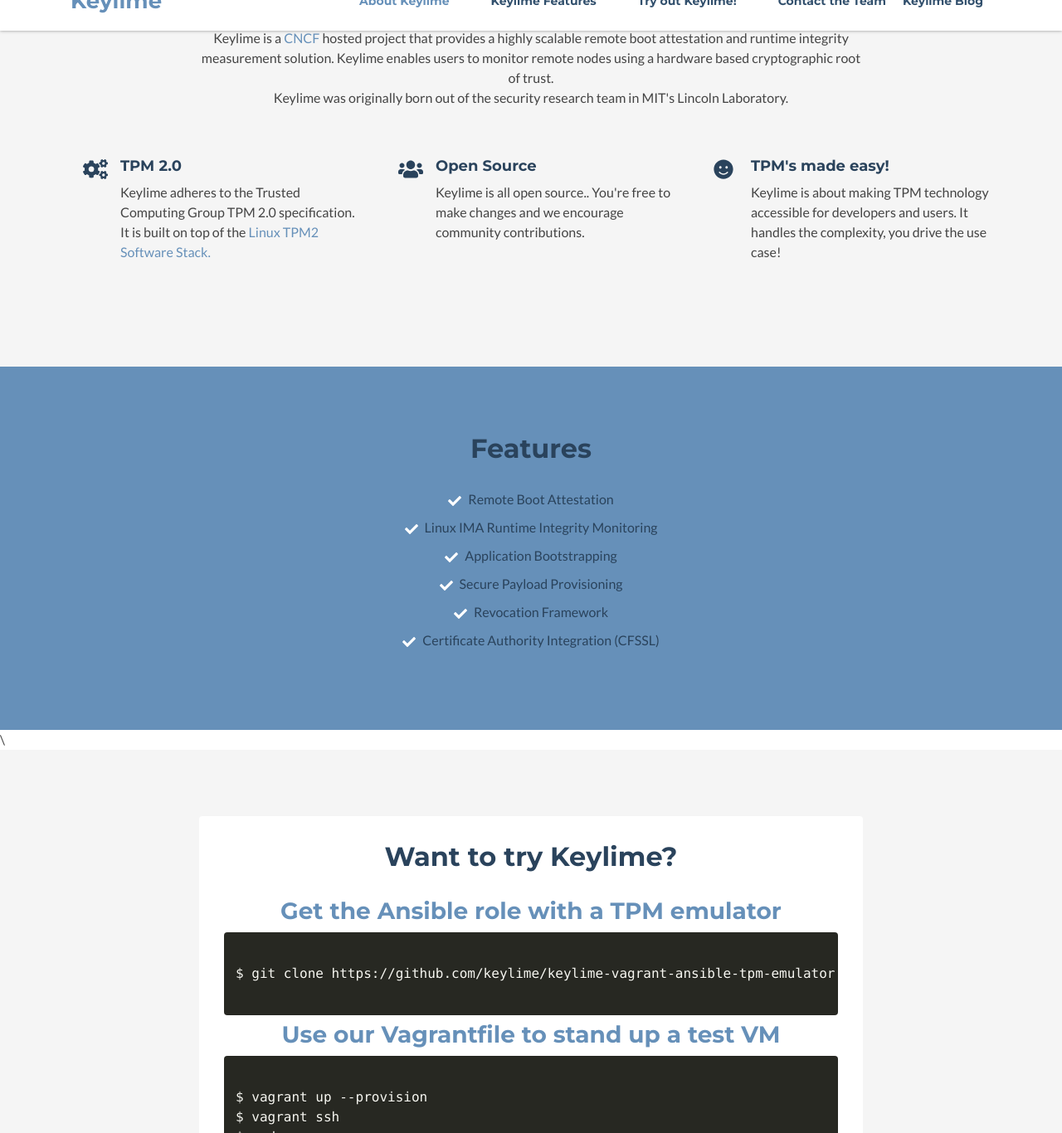
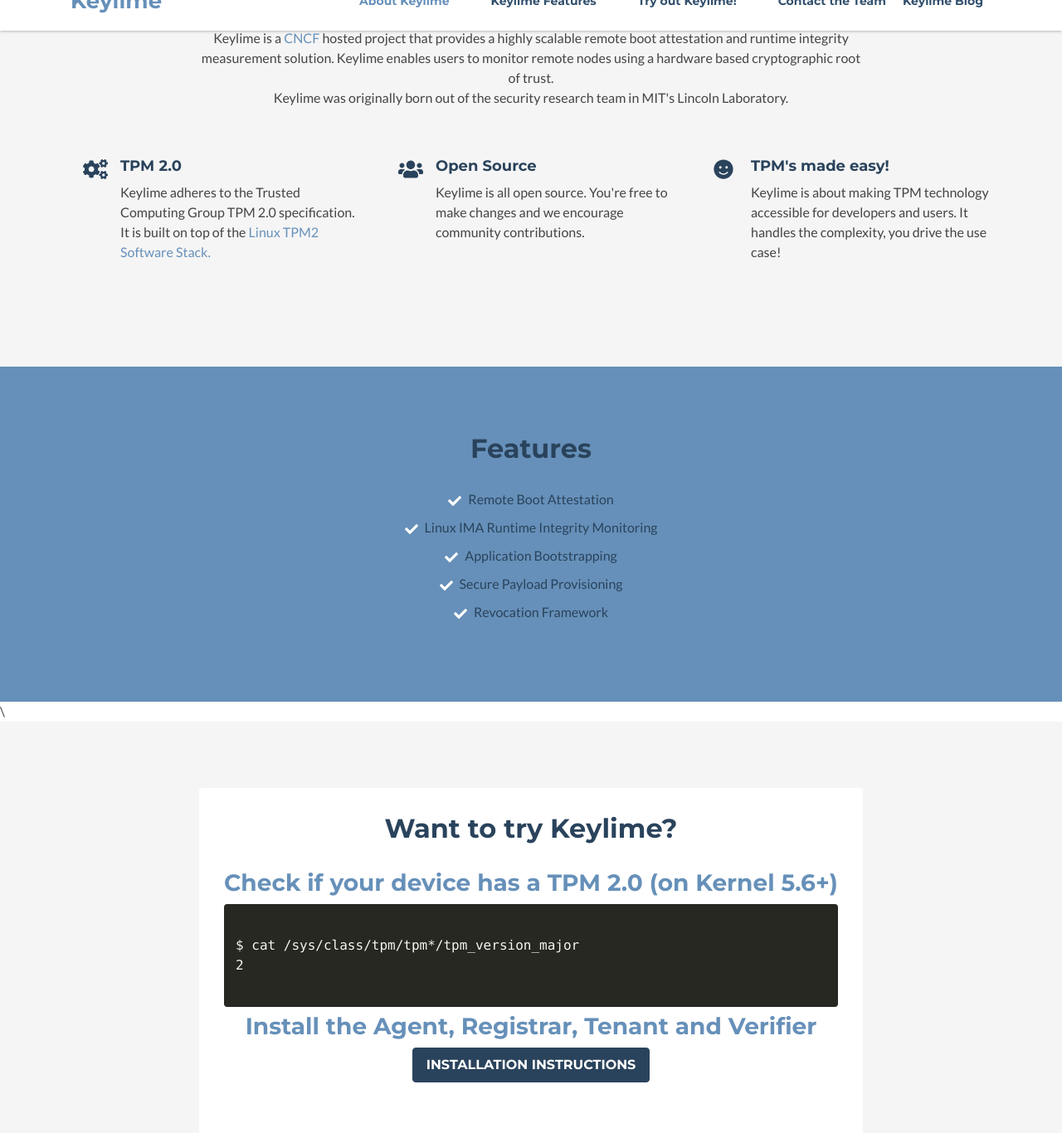
Before and after one commit to keylime/keylime.github.io, a Jekyll site: the page built from index.md, in a window 1280 px wide and 1400 px high, scrolled down 1296 px, cut to the strip 34-1400 px from the top of the window. Shown: the whole strip at 83% size. Built offline with Jekyll 4.4.1, drawn with Linux system fonts in a browser that asks for light colours; nearby versions of some CDN libraries; a file with an impossible date is left out; some of the changed text lies outside the part shown.

Commit message:
Squashing commits together

```diff
--- a/_includes/about.html
+++ b/_includes/about.html
@@ -26,7 +26,7 @@
                  </div>
                  <div class="content">
                      <h3 class="sub-title">Open Source</h3>
-                     <p>Keylime is all open source.. You're free to make changes and we encourage community contributions.</p>
+                     <p>Keylime is all open source. You're free to make changes and we encourage community contributions.</p>
                  </div><!--//content-->
              </div><!--//item-->
              <div class="item col-md-4 col-sm-6 col-xs-12">
--- a/_includes/docs.html
+++ b/_includes/docs.html
@@ -3,54 +3,23 @@
     <div class="container">
         <div class="docs-inner">
         <h2 class="title text-center">Want to try Keylime?</h2>
-        <div class="block">
-            <h3 class="sub-title text-center">Get the Ansible role with a TPM emulator</h3>
-            <div class="code-block">
+        <h3 class="sub-title text-center">Check if your device has a TPM 2.0 (on Kernel 5.6+)</h3>
+        <div class="code-block">
                 <!--//Use Prismjs - http://prismjs.com/index.html#basic-usage -->
                 <pre><code class="language-markup">
-$ git clone https://github.com/keylime/keylime-vagrant-ansible-tpm-emulator
+$ cat /sys/class/tpm/tpm*/tpm_version_major
+2
                  </code></pre>
-            </div><!--//code-block-->
-            <h3 class="sub-title text-center">Use our Vagrantfile to stand up a test VM</h3>
-            <div class="code-block">
-                <!--//Use Prismjs - http://prismjs.com/index.html#basic-usage -->
-                <pre><code class="language-markup">
-$ vagrant up --provision
-$ vagrant ssh
-$ sudo -s
-                 </code></pre>
-            </div><!--//code-block-->
-            <h3 class="sub-title text-center">Start the verifier</h3>
-            <div class="code-block">
-                <!--//Use Prismjs - http://prismjs.com/index.html#basic-usage -->
-                <pre><code class="language-markup">
-# keylime_verifier
-Using config file /etc/keylime.conf
-2020-09-30 10:14:57.227 - keylime.cloudverifier - INFO - Starting Keylime Verifier (tornado) on port 8881, use <Ctrl-C> to stop
-                 </code></pre>
-            </div><!--//code-block-->
-            <h3 class="sub-title text-center">Start the registrar</h3>
-            <div class="code-block">
-                <!--//Use Prismjs - http://prismjs.com/index.html#basic-usage -->
-                <pre><code class="language-markup">
-# keylime_registrar
-Using config file /etc/keylime.conf
-2020-09-30 10:15:44.440 - keylime.cloudverifier_common - INFO - Setting up TLS...
-                 </code></pre>
-            </div><!--//code-block-->
-            <h3 class="sub-title text-center">Start the Keylime agent</h3>
-            <div class="code-block">
-                <!--//Use Prismjs - http://prismjs.com/index.html#basic-usage -->
-                <pre><code class="language-markup">
-# keylime_agent
-Using config file /etc/keylime.conf
-2020-09-30 10:16:40.426 - keylime.secure_mount - INFO - mounting secure storage location /var/lib/keylime/secure on tmpfs
-                 </code></pre>
-           </div><!--//block-->
-           <h3 class="sub-title text-center">Try out run-time attestation..</h3>
+        <h3 class="sub-title text-center">Install the Agent, Registrar, Tenant and Verifier</h3>
+        <div class="block">
+            <p class="text-center">
+                <a class="btn btn-cta-primary" href="https://keylime.readthedocs.io/en/latest/user_guide/runtime_ima.html" target="_blank">Installation instructions</a>
+            </p>
+        </div><!--//block-->
+           <h3 class="sub-title text-center">Try out run-time attestation</h3>
            <div class="block">
                <p class="text-center">
-                   <a class="btn btn-cta-primary" href="https://keylime-docs.readthedocs.io/en/latest/user_guide/runtime_ima.html" target="_blank">Run-time setup</a>
+                   <a class="btn btn-cta-primary" href="https://keylime.readthedocs.io/en/latest/user_guide/runtime_ima.html" target="_blank">Run-time setup</a>
                </p>
            </div><!--//block-->
     </div><!--//container-->
--- a/_includes/features.html
+++ b/_includes/features.html
@@ -8,7 +8,6 @@
             <li><i class="fas fa-check"></i> Application Bootstrapping</li>
             <li><i class="fas fa-check"></i> Secure Payload Provisioning</li>
             <li><i class="fas fa-check"></i> Revocation Framework</li>
-            <li><i class="fas fa-check"></i> Certificate Authority Integration (CFSSL)</li>
         </ul>
     </div><!--//container-->
 </section><!--//features-->
--- a/_includes/footer.html
+++ b/_includes/footer.html
@@ -1,9 +1,8 @@
 <footer class="footer">
-<style>.keylime-green {color:#40d837;}</style>
     <div class="container text-center">
-        <small class="copyright">Copyright the Keylime Contributors</small>
+	    <small class="copyright">Copyright the Keylime Contributors</small><br>
         <!--/* This template is released under the Creative Commons Attribution 3.0 License. Please keep the attribution link below when using for your own project. Thank you for your support. :) If you'd like to use the template without the attribution, you can buy the commercial license via our website: themes.3rdwavemedia.com */-->
-        <small class="copyright">Website template designed with <i class="fas fa-heart keylime-green"></i> by <a href="https://themes.3rdwavemedia.com" target="_blank">Xiaoying Riley</a> for developers</small>
+        <small class="copyright">Website template designed with <i class="fas fa-heart"></i> by <a href="https://themes.3rdwavemedia.com" target="_blank">Xiaoying Riley</a> for developers</small>
     </div><!--//container-->
 </footer><!--//footer-->
 
--- a/_includes/promo.html
+++ b/_includes/promo.html
@@ -6,7 +6,7 @@
         <p class="intro">Bootstrap & Maintain Trust on the Edge / Cloud and IoT</p>
         <div class="btns">
             <a class="btn btn-cta-primary" href="https://github.com/keylime/" target="_blank">Github</a>
-            <a class="btn btn-cta-primary" href="https://keylime-docs.readthedocs.io/en/latest/" target="_blank">Docs</a>
+            <a class="btn btn-cta-primary" href="https://keylime.readthedocs.io/en/latest/" target="_blank">Docs</a>
             <p></p>
         </div>
         <ul class="meta list-inline">
--- a/assets/css/theme-3.css
+++ b/assets/css/theme-3.css
@@ -657,7 +657,8 @@
 }
 
 .footer .fa-heart {
-  color: #fb866a;
+  color: #40d837
+  ;
 }
 
 @media (max-width: 767px) {
```
Also changed, not shown: _posts/2023-17-10-remote-attestation-blog-part1.markdown (added, +142 -0 lines), README.md, assets/images/IMAVerifier.png (added), assets/images/RemoteAttestation.png (added), 1 other file.
